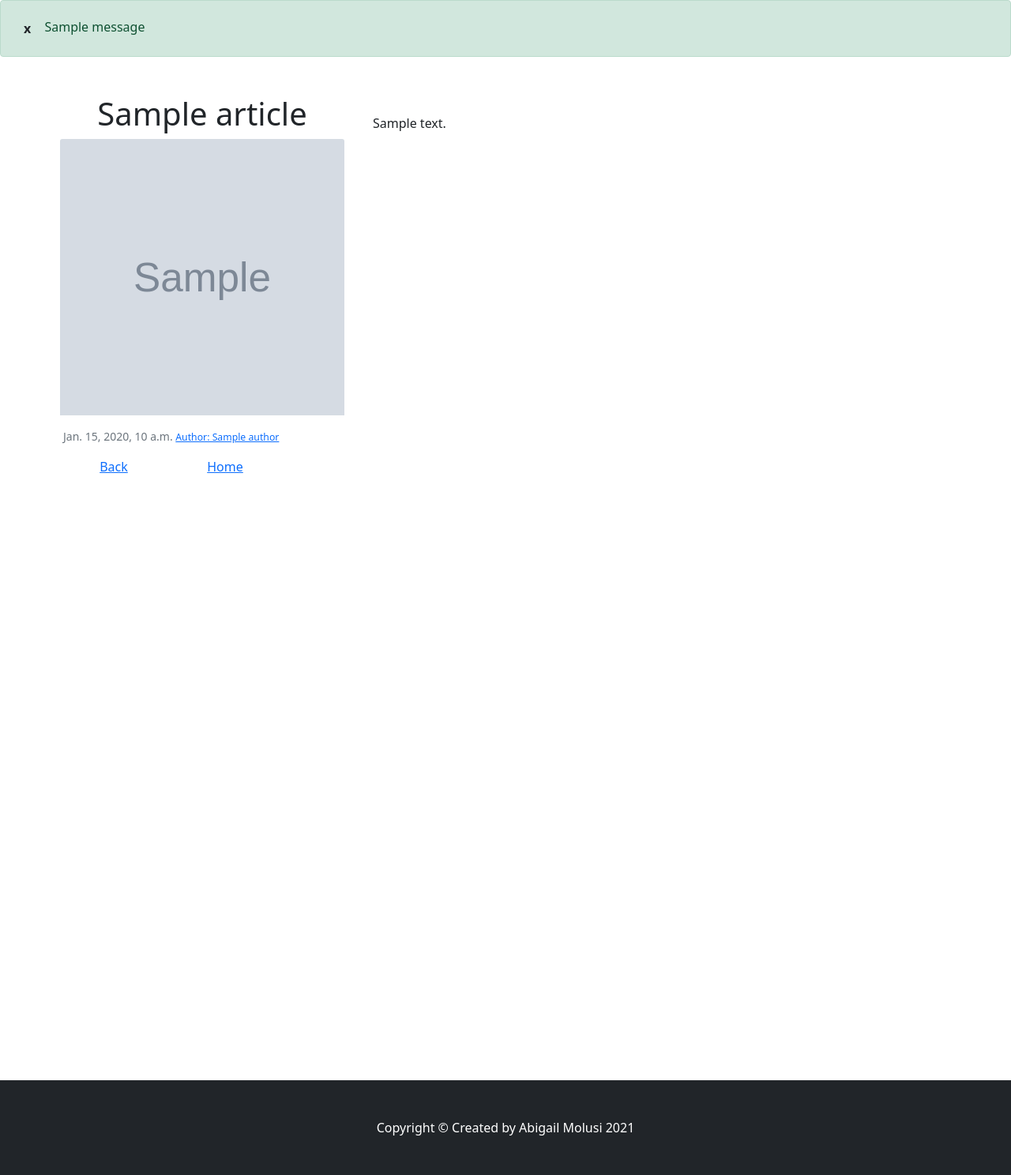
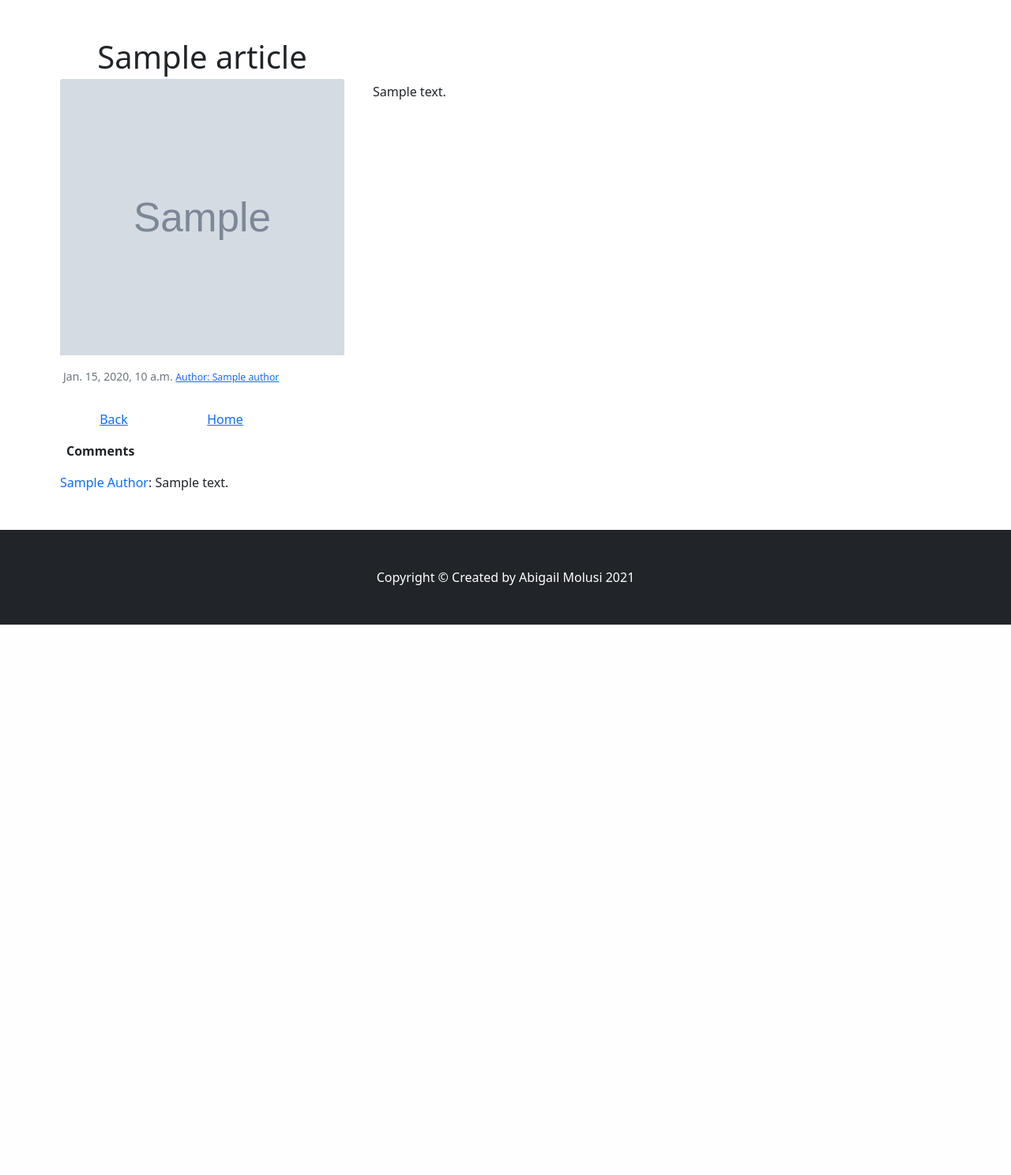
Before and after one commit to molusi/mysafespace, a Django app: template templates/blog/articledetail.html in a window 1280 px wide. Shown: the part 56-1544 px from the top of the page at 79% size. After the commit the page ends 847 px from the top, so only its background shows below. Run offline with Django 3.2, Linux system fonts and the light colour scheme; the template is opened without the code that fills it: most values are stand-ins (such as "Sample title", 1, 10 or a date in 2020); grey boxes marked "Sample" are stand-in pictures; one stand-in notice (Sample message) is shown; parts of the project's set-up code (start-up, migrations or seed data) failed here and were passed over; some libraries are stand-ins or nearby versions.

Commit message:
Update articledetail.html

```diff
--- a/templates/blog/articledetail.html
+++ b/templates/blog/articledetail.html
@@ -3,26 +3,18 @@
 {% static "images" as baseUrl %}
 {% block content %}
 
-{% if messages %}
-{% for message in messages %}
-<div class="alert alert-{{ message.tags }} alert-dismissible fade show" role="alert">
-    <button onclick="cloze()" type="button" class="btn close cloze" data-dismiss="alert" aria-label="close"><span
-            aria-hidden="true"><b>x</b></span></button>
-    {{ message }}
-</div>
-{% endfor %}
-{% endif %}
-<div class="container my-5" style="height:150vh;margin;max-width:90%;min-height:90%;">
 
+<div id="container" class="container my-5" style="max-width:90%;">
+<div id="main">
 <div class="row">
     {% if article.image %}
     <div class="col-md-4 ">
-        <h1 class="card-title"><center>{{ article.title }}</center></h1>
+        <h1 class="card-title mb-1"><center>{{ article.title }}</center></h1>
 
         <a href="{{ article.image.url }}" target="_blank"><img class="card-img-top" src="{{ article.image.url }}" width="200px" height="350px" alt="..."/></a>
 
     </div>
-  <div class="col-md-8 px-4 py-4" >
+  <div class="col-md-8 px-4 py-2 mt-5" >
         {{ article.content }}
     </div>
 <div class="card-body">
@@ -32,6 +24,7 @@
     </div>
 </div>
 </div>
+
      {% else %}
     <div class="row mb-5">
         <div >
@@ -46,9 +39,9 @@
 </div>
     </div>
 {% endif %}
+<div>
 
-
-<div class="col-md-3" style="display:flex;justify-content:space-around;align-items:center">
+    <div class="col-md-3 my-3" style="display:flex;justify-content:space-around;align-items:center">
     <a href="{{request.META.HTTP_REFERER|escape}}">Back</a><a href="{% url 'blog:home' %}" >Home</a>
     {% if request.user.email == article.author.user.email %}
 
@@ -57,11 +50,45 @@
 
     {% endif %}
 </div>
+        {% if comments %}
+        <div class="mx-2">
+        <P><b>Comments</b></P>
+        </div>
+        <ul class="list-unstyled">
+        <div>
+            {% for comment in comments %}
+            <div class="row my-2" ><li class="my-0"><a class="my-0" href="{% url 'blog:existingprofile' article.author.user.id %}" style="text-decoration:none">
+            {{ comment.author.preffered_name|title }}</a>: {{ comment.content }}</li>
+
+
+            {% if comment.author.user == request.user or article.author.user == request.user %}
+                <span class="my-0"><a href="{% url 'blog:comment_delete' comment.id %}" class="mt-0" style="font-size:0.7rem;color:green">delete</a>{% endif %}{% if comment.author.user == request.user %}{% csrf_token %}<a href="{% url 'blog:comment_update' comment.id %}" class="mx-2 my-0" style="font-size:0.7rem;color:green">edit</a>{% endif %}</span>
+            </div>
+            {% endfor %}
+
+        </div>
+        </ul>
+        {% endif %}
+        {% if user.is_authenticated %}
+        <form action="." method="POST">
+            {% csrf_token %}
+            <div class="input-group ">
+                {{ form.content }}
+                    <div class="input-group-append">
+                   <button class="btn btn-primary" id="button-submit" type="submit" >Post</button>
+                    </div>
+            </div>
+
+        </form>
+        {% endif %}
+    </div>
+
+
             </div>
 
   </div>
 </div>
-
+</div>
 
 
 {% endblock %}
```
